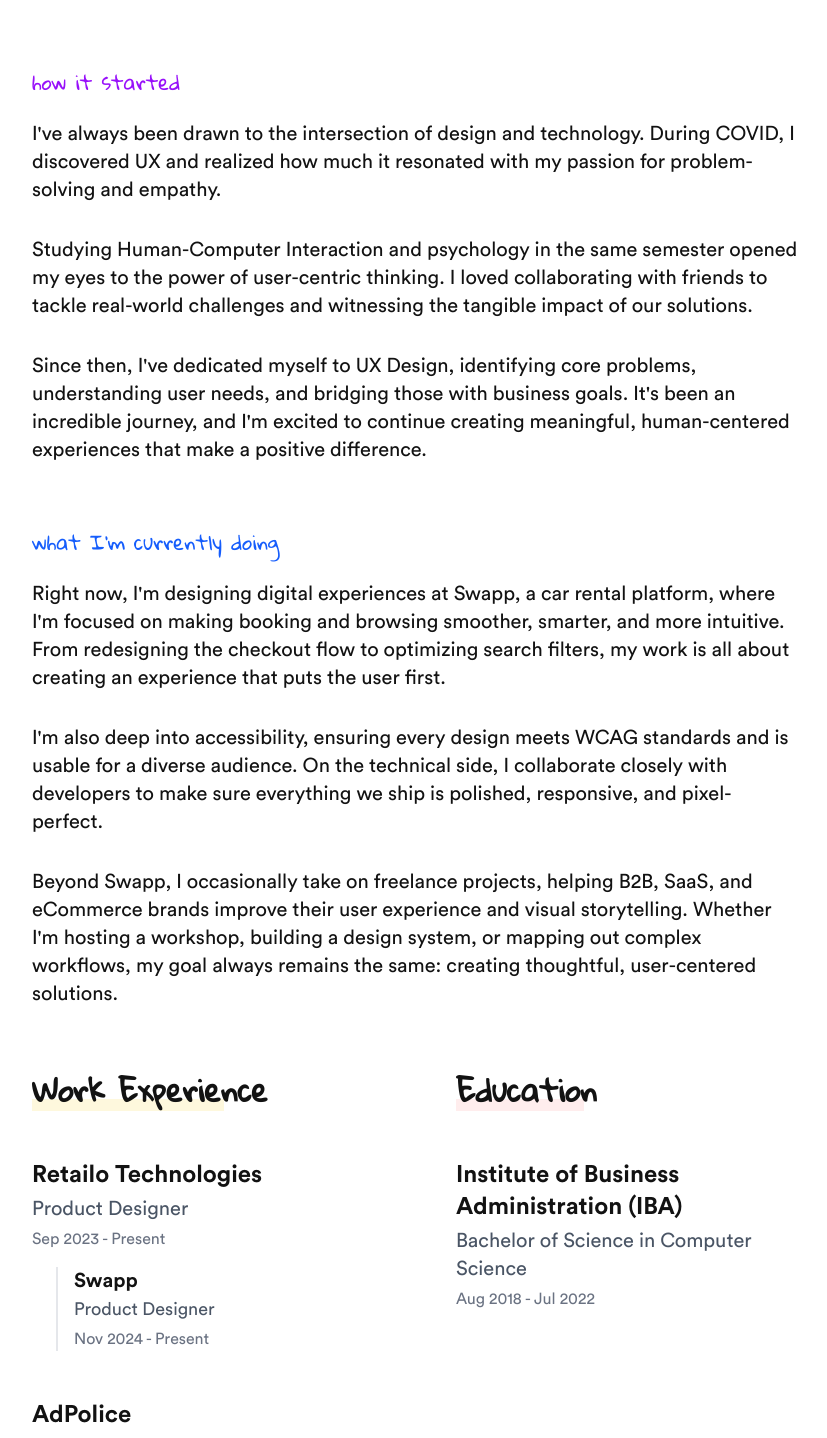
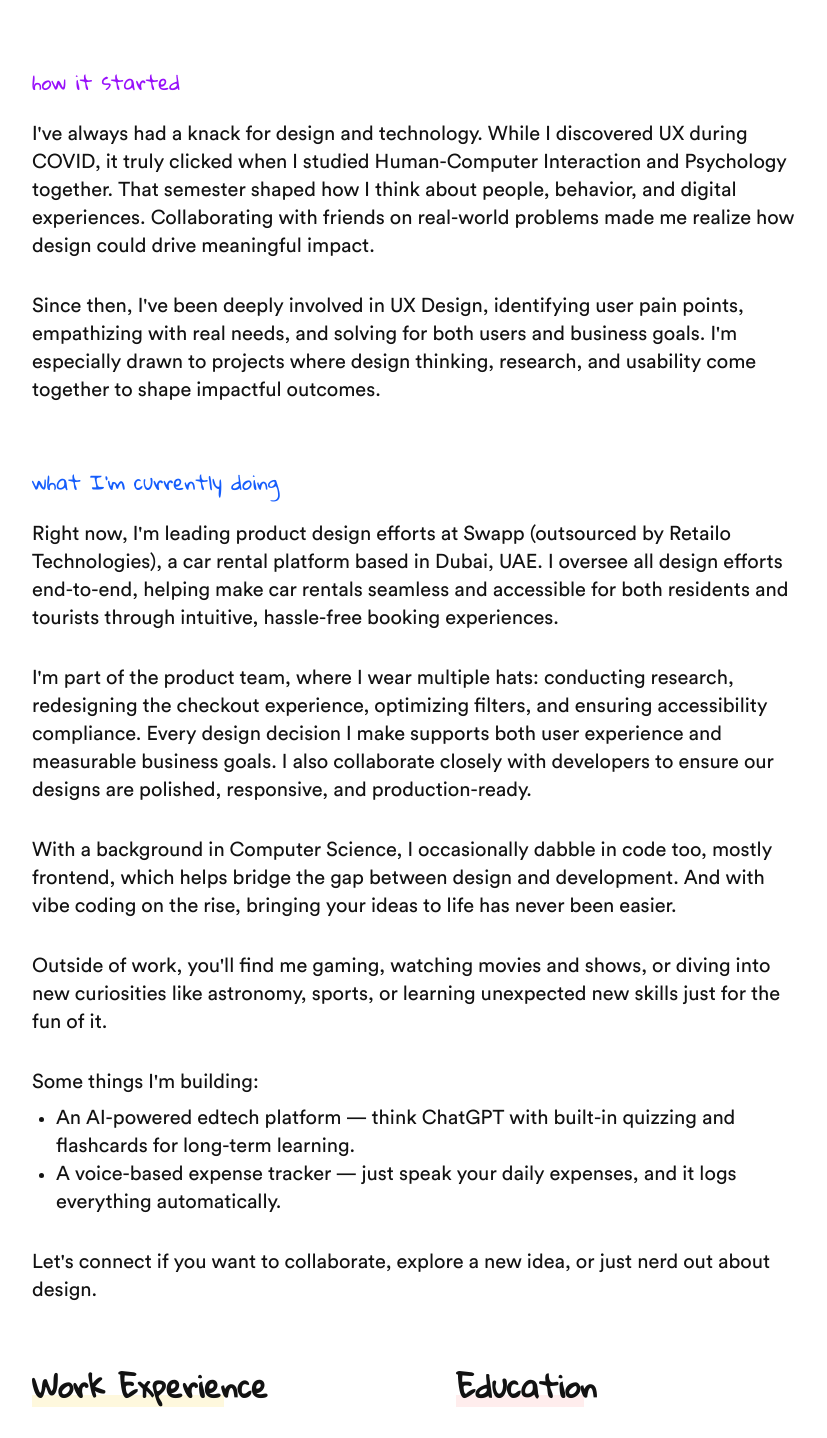
Before and after one commit to faizann7/portfolio, a Next.js app: page /about in a window 1280 px wide. Shown: the part 620-2058 px from the top of the page, without its empty margins (224-1051 px from the left). Built offline with nearby package versions, Linux system fonts and the light colour scheme; no server answers; a web font is replaced by a local one.

Commit message:
Update package.json and package-lock.json to include @heroicons/react dependency. Revise About page content for clarity and detail, enhancing personal narrative and current projects. Update resume link in Navbar component to new Google Drive URL for accessibility.

```diff
--- a/app/about/page.tsx
+++ b/app/about/page.tsx
@@ -129,7 +129,7 @@ function AboutContent() {
                     </div>
                 </div>
                 <p className="text-5xl font-medium max-w-3xl">
-                    Hi, I'm Faizan, a UX/Product designer currently working etc..
+                    Hi, I'm Faizan, a UX/Product Designer
                 </p>
             </div>
 
@@ -140,13 +140,10 @@ function AboutContent() {
                     <h2 className="font-['Gloria_Hallelujah'] text-xl text-purple-600 mb-6">how it started</h2>
                     <div className="text-xl space-y-8">
                         <p>
-                            I've always been drawn to the intersection of design and technology. During COVID, I discovered UX and realized how much it resonated with my passion for problem-solving and empathy.
+                            I've always had a knack for design and technology. While I discovered UX during COVID, it truly clicked when I studied Human-Computer Interaction and Psychology together. That semester shaped how I think about people, behavior, and digital experiences. Collaborating with friends on real-world problems made me realize how design could drive meaningful impact.
                         </p>
                         <p>
-                            Studying Human-Computer Interaction and psychology in the same semester opened my eyes to the power of user-centric thinking. I loved collaborating with friends to tackle real-world challenges and witnessing the tangible impact of our solutions.
-                        </p>
-                        <p>
-                            Since then, I've dedicated myself to UX Design, identifying core problems, understanding user needs, and bridging those with business goals. It's been an incredible journey, and I'm excited to continue creating meaningful, human-centered experiences that make a positive difference.
+                            Since then, I've been deeply involved in UX Design, identifying user pain points, empathizing with real needs, and solving for both users and business goals. I'm especially drawn to projects where design thinking, research, and usability come together to shape impactful outcomes.
                         </p>
                     </div>
                 </section>
@@ -156,21 +153,26 @@ function AboutContent() {
                     <h2 className="font-['Gloria_Hallelujah'] text-xl text-blue-600 mb-6">what I'm currently doing</h2>
                     <div className="text-xl space-y-8">
                         <p>
-                            Right now, I'm designing digital experiences at Swapp, a car rental platform, where I'm
-                            focused on making booking and browsing smoother, smarter, and more intuitive. From
-                            redesigning the checkout flow to optimizing search filters, my work is all about
-                            creating an experience that puts the user first.
+                            Right now, I'm leading product design efforts at Swapp (outsourced by Retailo Technologies), a car rental platform based in Dubai, UAE. I oversee all design efforts end-to-end, helping make car rentals seamless and accessible for both residents and tourists through intuitive, hassle-free booking experiences.
                         </p>
                         <p>
-                            I'm also deep into accessibility, ensuring every design meets WCAG standards and is
-                            usable for a diverse audience. On the technical side, I collaborate closely with
-                            developers to make sure everything we ship is polished, responsive, and pixel-perfect.
+                            I'm part of the product team, where I wear multiple hats: conducting research, redesigning the checkout experience, optimizing filters, and ensuring accessibility compliance. Every design decision I make supports both user experience and measurable business goals. I also collaborate closely with developers to ensure our designs are polished, responsive, and production-ready.
                         </p>
                         <p>
-                            Beyond Swapp, I occasionally take on freelance projects, helping B2B, SaaS, and
-                            eCommerce brands improve their user experience and visual storytelling. Whether I'm
-                            hosting a workshop, building a design system, or mapping out complex workflows, my
-                            goal always remains the same: creating thoughtful, user-centered solutions.
+                            With a background in Computer Science, I occasionally dabble in code too, mostly frontend, which helps bridge the gap between design and development. And with vibe coding on the rise, bringing your ideas to life has never been easier.
+                        </p>
+                        <p>
+                            Outside of work, you'll find me gaming, watching movies and shows, or diving into new curiosities like astronomy, sports, or learning unexpected new skills just for the fun of it.
+                        </p>
+                        <p>
+                            Some things I'm building:
+                            <ul className="list-disc pl-6 mt-2">
+                                <li>An AI-powered edtech platform — think ChatGPT with built-in quizzing and flashcards for long-term learning.</li>
+                                <li>A voice-based expense tracker — just speak your daily expenses, and it logs everything automatically.</li>
+                            </ul>
+                        </p>
+                        <p>
+                            Let's connect if you want to collaborate, explore a new idea, or just nerd out about design.
                         </p>
                     </div>
                 </section>
--- a/app/components/Navbar.tsx
+++ b/app/components/Navbar.tsx
@@ -55,7 +55,7 @@ export default function Navbar() {
         { href: "/#work", label: "work" },
         { href: "/playground", label: "playground" },
         { href: "/about", label: "about" },
-        { href: "https://drive.google.com/file/d/1S9T6HV217H_3HwluZZduzQf9nsfUkCcm/view?usp=sharing", label: "resume", isExternal: true },
+        { href: "https://drive.google.com/file/d/1vPWe3o9xRmlmzUq4PdGSKXmd7-zHPhVa/view?usp=sharing", label: "resume", isExternal: true },
     ];
 
     return (
--- a/package.json
+++ b/package.json
@@ -12,6 +12,7 @@
     "debug": "node --version && npm --version && next --version"
   },
   "dependencies": {
+    "@heroicons/react": "^2.2.0",
     "framer-motion": "^12.6.2",
     "gsap": "^3.12.7",
     "next": "15.2.2",
```
Also changed, not shown: 1 other file (tests, documents, lock files or other folders).
